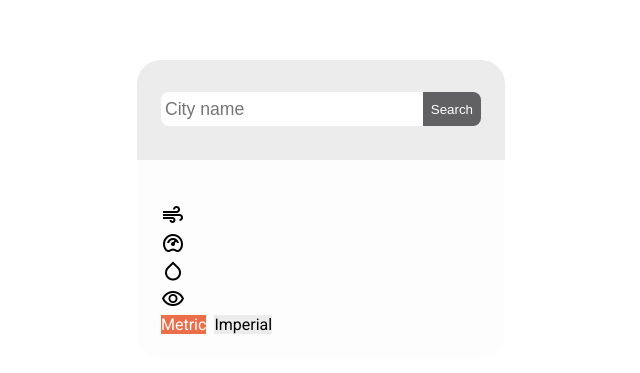
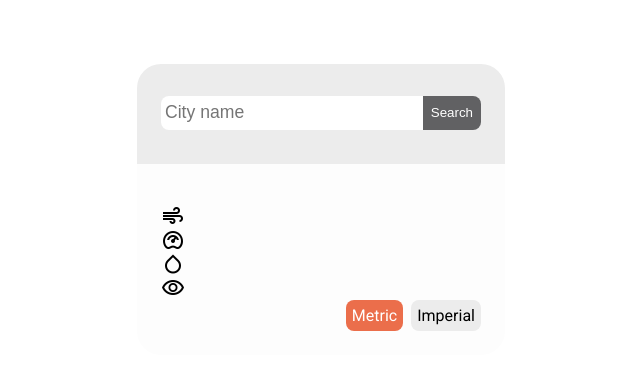
Before and after one commit to evorition/weather-app, a website built with webpack: page dist/index.html in a window 1280 px wide. Shown: the part 191-564 px from the top of the page, without its empty margins (319-959 px from the left). Built offline with nearby package versions, Linux system fonts and the light colour scheme; no server answers.

Commit message:
Add styling to the main part

```diff
--- a/src/modules/handleSearchForm.js
+++ b/src/modules/handleSearchForm.js
@@ -112,5 +112,5 @@ export default function initSearchForm() {
     }
   });
   submitButton.addEventListener("click", handleSearchForm);
-  // renderWeatherData({ lat: 51.5085, lon: -0.1257 });
+  renderWeatherData({ lat: 51.5085, lon: -0.1257 });
 }
```
Also changed, not shown: dist/index.html, dist/style.css.
